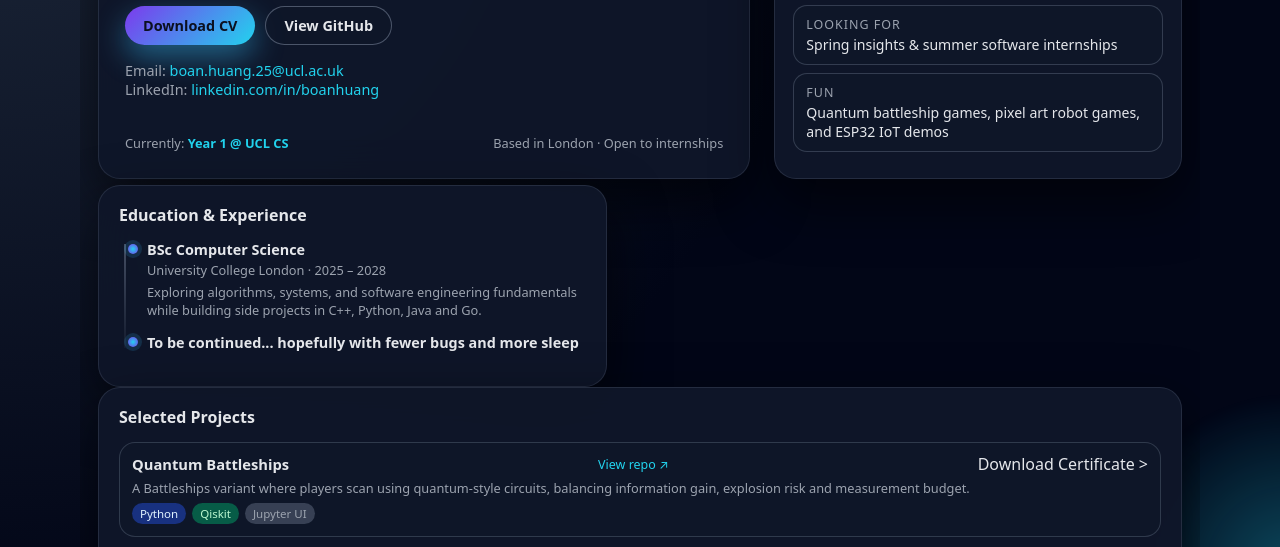
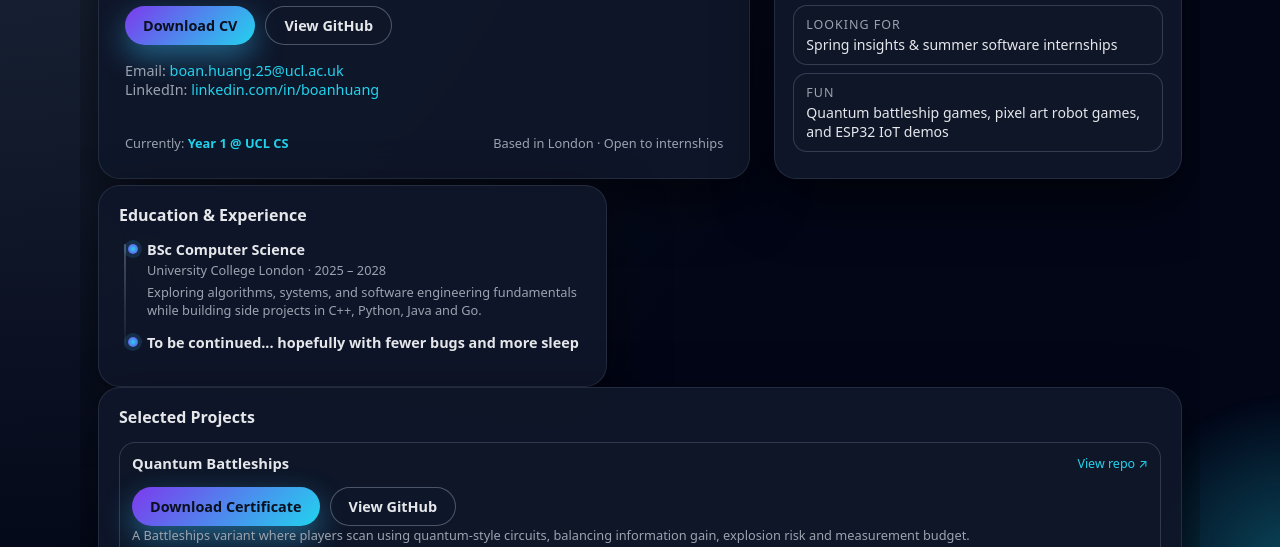
Before and after one commit to lammentat-hub/boanhuang.github.io, a plain HTML site: page index.html in a window 1280 px wide. Shown: the part 239-786 px from the top of the page. Drawn offline with Linux system fonts and the light colour scheme.

Commit message:
Update index.html

```diff
--- a/index.html
+++ b/index.html
@@ -580,11 +580,19 @@
                 target="_blank"
                 class="project-link"
                 >View repo ↗</a
-                <a class="btn-main" href="Boan Huang - Hackathon.zip" target="_blank">
-                  Download Certificate
-                </a>
-
               >
+            </div>
+            <div class="hero-actions">
+              <a class="btn-main" href="Boan Huang - Hackathon.zip" target="_blank">
+                Download Certificate
+              </a>
+              <a
+                class="btn-ghost"
+                href="https://github.com/lammentat-hub"
+                target="_blank"
+              >
+                View GitHub
+              </a>
             </div>
             <p class="project-desc">
               A Battleships variant where players scan using quantum-style circuits,
```
